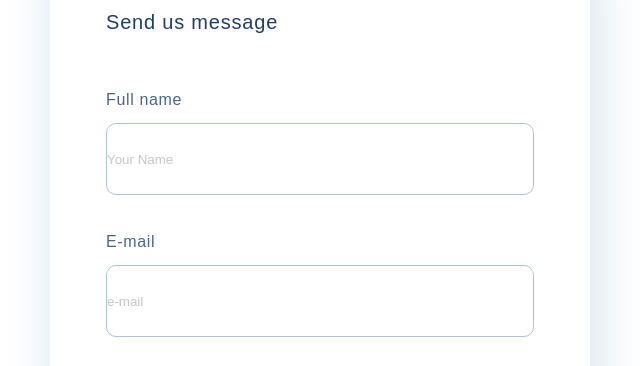
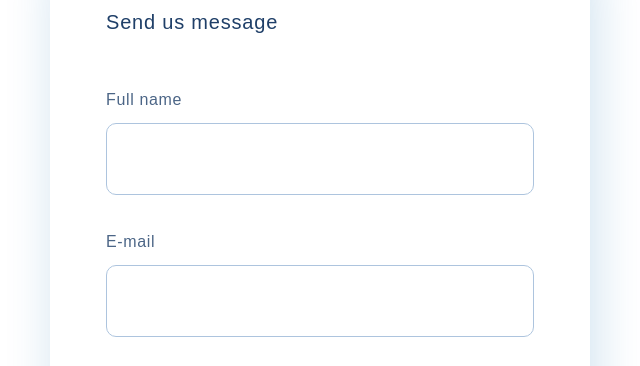
Before and after one commit to Bagrul/GeekBrains, a plain HTML site: page contacts.html in a window 1280 px wide. Shown: the part 431-797 px from the top of the page, 620-1260 px from the left. Drawn offline with Linux system fonts and the light colour scheme.

Commit message:
Update contacts.html

```diff
--- a/contacts.html
+++ b/contacts.html
@@ -50,8 +50,8 @@
         <div class="form_contacts">
             <h4 class="h4class form_header">Send us message</h4>
             <form class="form_cont" action="#">
-                <p class="form_p">Full name</p> <input class="inputclass" type="text" size="20" placeholder="Your Name""><br>
-                <p class="form_p">E-mail </p><input class=" inputclass" type=" email" size="20" placeholder="e-mail"><br>
+                <p class="form_p">Full name</p> <input class="inputclass" type="text" size="20" ><br>
+                <p class="form_p">E-mail </p><input class=" inputclass" type=" email" size="20" ><br>
                 <p class="form_p">Message </p><textarea class="inputclass message_form" name="Message" id="" cols="30" rows="10"></textarea><br>
                 <button class="buttonclass" type="submit">Submit</button>
             </form>
```
